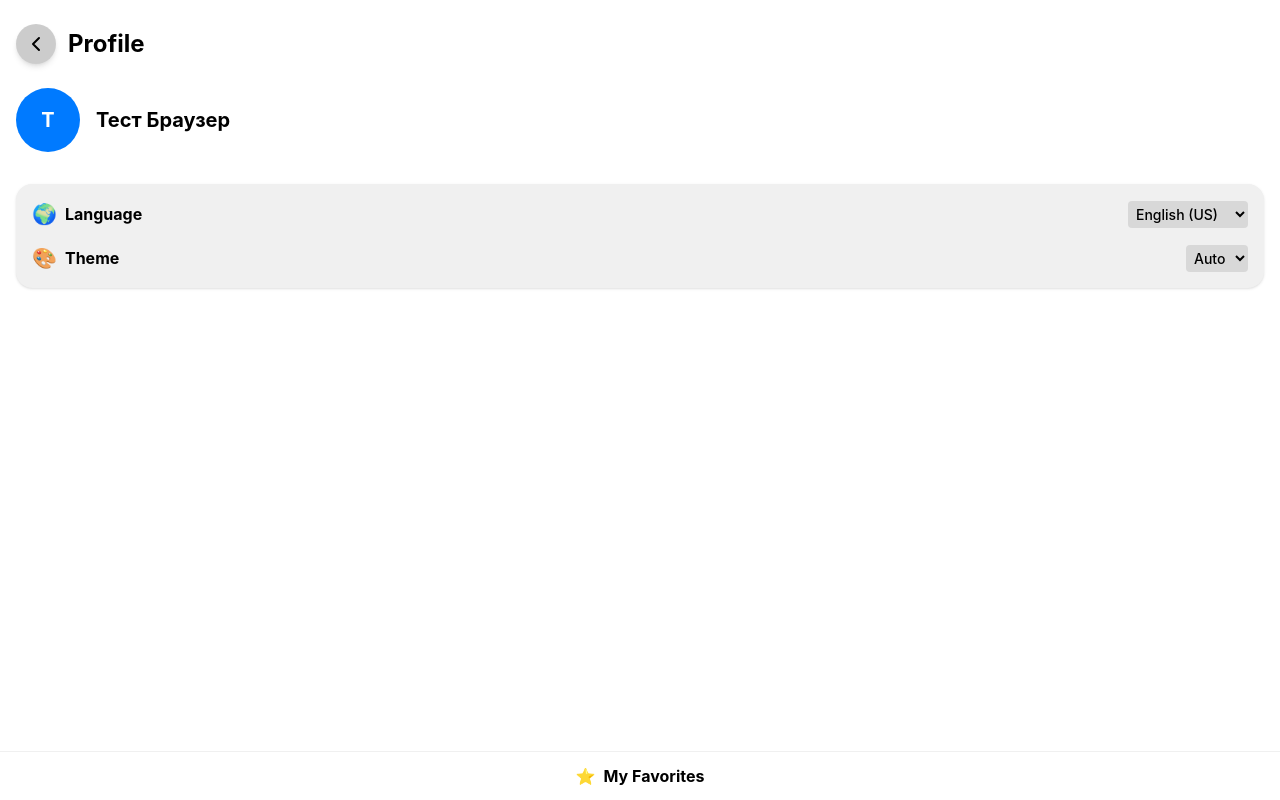
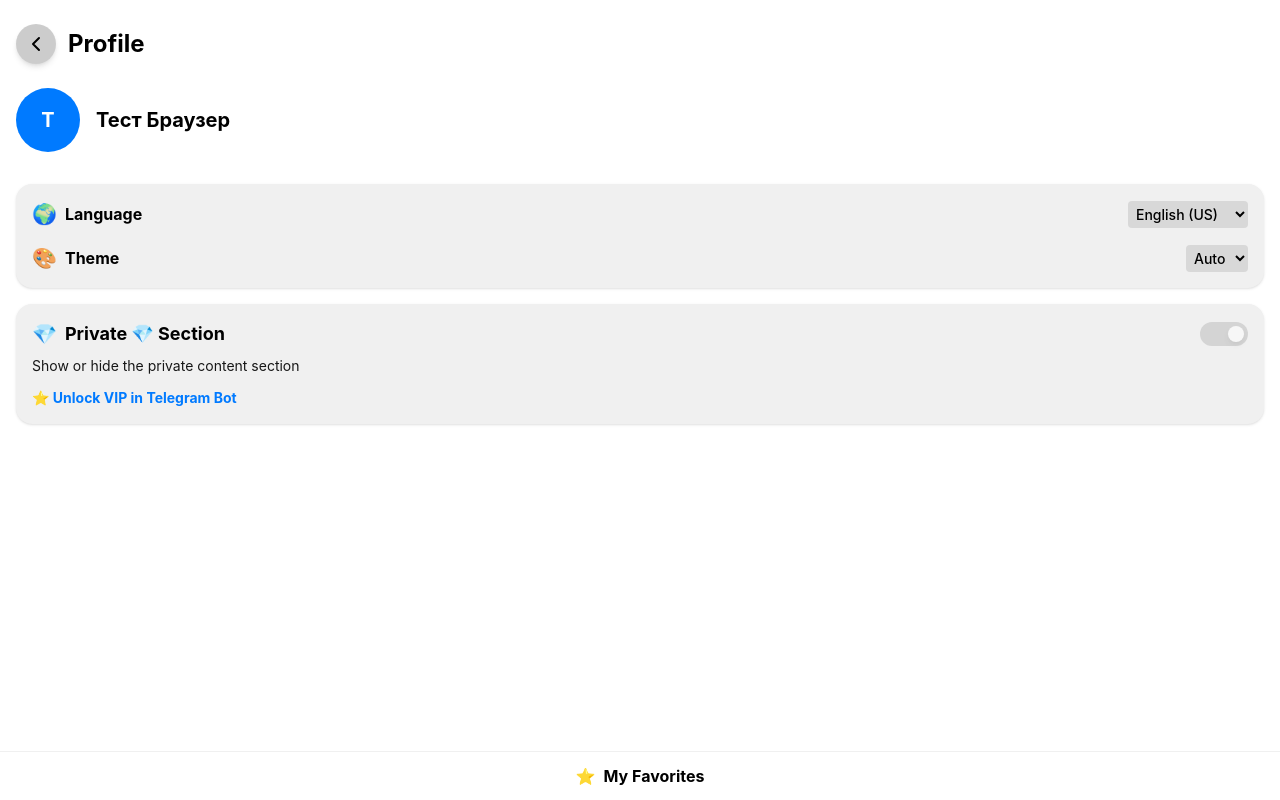
Before and after one commit to appdev315/NM-mediabox-, a React (Vite) app in the folder frontend/: page /profile in a window 1280 px wide. Built offline with nearby package versions, Linux system fonts and the light colour scheme.

Commit message:
Fix Private tab visibility for non-VIP users and update Profile toggle UI

```diff
--- a/frontend/src/pages/Favorites.tsx
+++ b/frontend/src/pages/Favorites.tsx
@@ -227,7 +227,7 @@ export function Favorites() {
           { id: 'series', label: t('series') },
           { id: 'radio-tv', label: t('radio_and_tv') },
           ...(language === 'ru-RU' ? [{ id: 'downloads', label: t('downloadsTab') }] : []),
-          ...(localStorage.getItem('showPrivate') === 'true' ? [{ id: 'private', label: 'Private 💎' }] : [])
+          ...(localStorage.getItem('showPrivate') !== 'false' ? [{ id: 'private', label: 'Private 💎' }] : [])
         ].map(tab => (
           <button
             key={tab.id}
--- a/frontend/src/pages/Home.tsx
+++ b/frontend/src/pages/Home.tsx
@@ -9,7 +9,7 @@ export function Home() {
   const navigate = useNavigate();
   const { fetchTrending, fetchMovies, fetchSeries, searchContent, fetchGenres, loading } = useApi();
   const { language, t } = useLanguage();
-  const showPrivate = localStorage.getItem('showPrivate') === 'true';
+  const showPrivate = localStorage.getItem('showPrivate') !== 'false';
 
   const [activeTab, setActiveTab] = useState<'movie' | 'series' | 'downloads' | 'private'>('movie');
   const [items, setItems] = useState<any[]>([]);
--- a/frontend/src/pages/Profile.tsx
+++ b/frontend/src/pages/Profile.tsx
@@ -143,7 +143,6 @@ export function Profile() {
       </div>
 
       {/* Private Mode Toggle */}
-      {isVip && (
       <div className="p-4 rounded-2xl shadow-sm" style={{ backgroundColor: 'var(--hint-color)' }}>
         <div className="flex justify-between items-center mb-2">
           <div className="flex items-center gap-2">
@@ -152,8 +151,8 @@ export function Profile() {
           </div>
           <div
             onClick={handleTogglePrivate}
-              className={`w-12 h-6 rounded-full flex items-center p-1 cursor-pointer transition-colors`}
-              style={{ backgroundColor: showPrivate ? 'var(--button-color)' : 'rgba(128,128,128,0.5)' }}
+            className={`w-12 h-6 rounded-full flex items-center p-1 ${isVip ? 'cursor-pointer' : 'opacity-50'} transition-colors`}
+            style={{ backgroundColor: (isVip && showPrivate) ? 'var(--button-color)' : 'rgba(128,128,128,0.5)' }}
           >
             <div
               className="bg-white w-4 h-4 rounded-full shadow-md transition-transform"
@@ -162,8 +161,16 @@ export function Profile() {
           </div>
         </div>
         <p className="text-sm opacity-90">{t('privateModeDesc')}</p>
+        {!isVip && (
+          <p
+            className="text-sm font-bold mt-3 cursor-pointer"
+            style={{ color: 'var(--button-color)' }}
+            onClick={() => window.location.href = 'https://t.me/moviemaniakbot'}
+          >
+            ⭐️ Unlock VIP in Telegram Bot
+          </p>
+        )}
       </div>
-      )}
 
     </div>
   );
```
Lines whose indentation alone changed are shown as unchanged.
